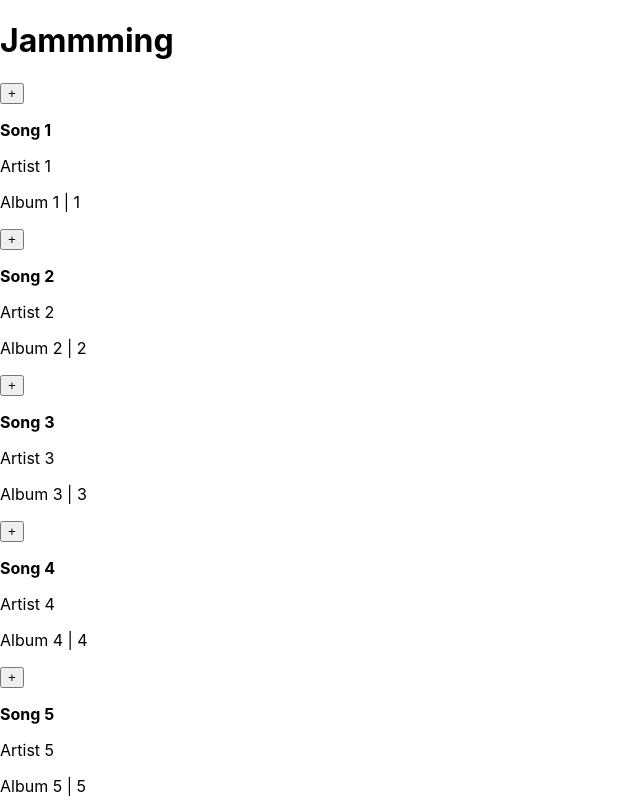
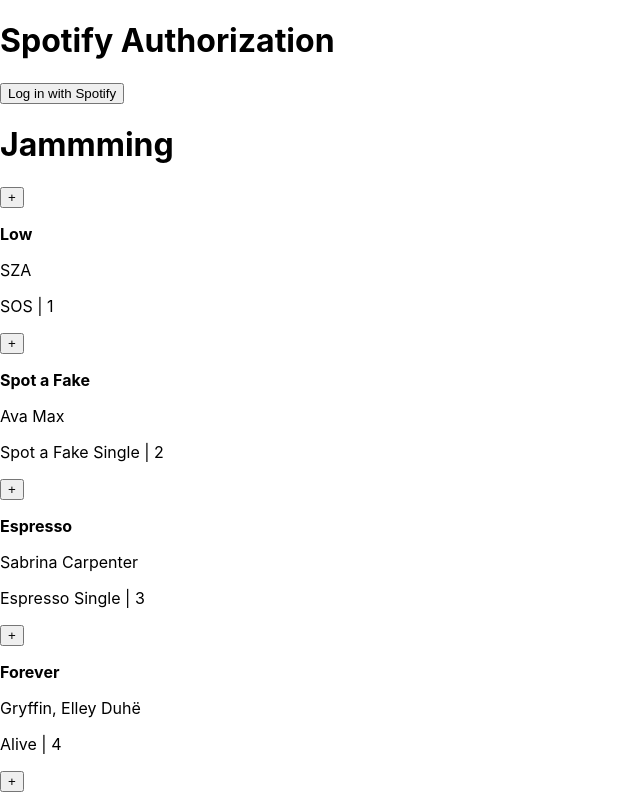
Before and after one commit to acwinters01/jammming, a React (Create React App) app: page / in a window 1280 px wide. Shown: the top 800 px of the page, without its empty margins (0-640 px from the left). Built offline with nearby package versions, Linux system fonts and the light colour scheme.

Commit message:
Adding Spotify Authorization functionality

```diff
--- a/package.json
+++ b/package.json
@@ -9,7 +9,8 @@
     "react": "^18.3.1",
     "react-dom": "^18.3.1",
     "react-scripts": "5.0.1",
-    "web-vitals": "^2.1.4"
+    "web-vitals": "^2.1.4",
+    "@babel/plugin-proposal-private-property-in-object":"7.21.11"
   },
   "scripts": {
     "start": "react-scripts start",
--- a/src/Components/App/App.js
+++ b/src/Components/App/App.js
@@ -1,20 +1,22 @@
 import React, {useCallback, useState} from 'react';
 import Tracklist from '../Tracklist/Tracklist';
 import Playlist from '../Playlist/Playlist';
-
+import Authorization from '../Authorization/Authorization';
 
 
 function App() {
   const [searchResults, setSearchResults] = useState([
-    { name: 'Song 1', artist: 'Artist 1', album: 'Album 1', id: 1 },
-    { name: 'Song 2', artist: 'Artist 2', album: 'Album 2', id: 2 },
-    { name: 'Song 3', artist: 'Artist 3', album: 'Album 3', id: 3 },
-    { name: 'Song 4', artist: 'Artist 4', album: 'Album 4', id: 4 },
-    { name: 'Song 5', artist: 'Artist 5', album: 'Album 5', id: 5 }
+    { name: 'Low', artist: 'SZA', album: 'SOS', uri: "7tYKF4w9nC0nq9CsPZTHyP", id: 1 },
+    { name: 'Spot a Fake', artist: 'Ava Max', album: 'Spot a Fake Single', uri: "1svpo8ORIHy4BdgicdyUjx", id: 2 },
+    { name: 'Espresso', artist: 'Sabrina Carpenter', album: 'Espresso Single', uri: "2qSkIjg1o9h3YT9RAgYN75", id: 3 },
+    { name: 'Forever', artist: 'Gryffin, Elley Duhë', album: 'Alive', uri: "14dLEccPdsIvZdaMfimZEt", id: 4 },
+    { name: 'Neva Play (feat. RM of BTS)', artist: 'Megan Thee Stallion', album: 'Neva Play Single', uri: "2ZqTbIID9vFPTXaGyzbb4q", id: 5 }
   ]);
 
   const [existingPlaylist, setExistingPlaylist] = useState([
-    { playlistName: 'New Verbose', tracks: [{name: 'Song 4', artist: 'Artist 4', id: 4}, {name: 'Song 5', artist: 'Artist 5', id: 5}] }
+    { playlistName: 'New Verbose',
+      tracks: [{name: 'Forever', artist: 'Gryffin, Elley Duhë', uri: "14dLEccPdsIvZdaMfimZEt", id: 4},
+               {name: 'Neva Play (feat. RM of BTS)', artist: 'Megan Thee Stallion', uri: "2ZqTbIID9vFPTXaGyzbb4q", id: 5}] }
   ]);
 
   const [newPlaylistTracks, setNewPlaylistTracks] = useState([]);
@@ -79,6 +81,11 @@
 
   return (
     <div>
+      <div>
+        <Authorization
+          tracks={searchResults}
+        />
+      </div>
       <h1>Jammming</h1>
       <Tracklist
         tracks={searchResults}
--- /dev/null
+++ b/src/Components/Authorization/Authorization.js
@@ -0,0 +1,136 @@
+import React, { useState, useEffect } from 'react';
+
+// Generate random string for code verifier
+const generateRandomString = (length) => {
+    const possible = 'ABCDEFGHIJKLMNOPQRSTUVWXYZabcdefghijklmnopqrstuvwxyz0123456789';
+    const values = crypto.getRandomValues(new Uint8Array(length));
+    return values.reduce((acc, x) => acc + possible[x % possible.length], "");
+}
+
+// Transform code verifier using SHA 256 algorithm. This value will be sent within user authorization request.
+const sha256 = async (plain) => {
+    const encode = new TextEncoder()
+    const data = encode.encode(plain)
+    return window.crypto.subtle.digest('SHA-256', data)
+}
+
+// Returns base64 representation of the digest from sha256
+const base64encode = (input) => {
+    return btoa(String.fromCharCode(...new Uint8Array(input)))
+        .replace(/=/g, '')
+        .replace(/\+/g, '-')
+        .replace(/\//g, '_');
+}
+
+// Request User Authorization
+const clientId = "6bc7dfe2ca024756bf79ff934bf15a0d";
+const redirectUri = 'http://localhost:3000'
+const scope = 'user-read-private user-read-email';
+
+
+export const initiateAuthorization = async() => {
+
+    alert('Initiating authorization...');
+
+    // Clear old tokens/verifiers
+    localStorage.removeItem('code_verifier');
+    localStorage.removeItem('access_token');
+
+    // Debugging -- Check if values were removed from storage
+    // const removedVerifier = localStorage.getItem('code_verifier');
+    // const removedToken = localStorage.getItem('access_token');
+    // alert('Code Verifier and Access Token removed from storage:', removedVerifier, removedToken);
+
+
+    const codeVerifier = generateRandomString(64);
+    localStorage.setItem('code_verifier', codeVerifier);
+
+    const hashed = await sha256(codeVerifier);
+    const codeChallenge = base64encode(hashed);
+
+    const authURL = new URL('https://accounts.spotify.com/authorize');
+    const params = {
+        response_type: 'code',
+        client_id: clientId,
+        scope,
+        code_challenge_method: 'S256',
+        code_challenge: codeChallenge,
+        redirect_uri: redirectUri,
+    }
+
+    authURL.search = new URLSearchParams(params).toString();
+    window.location.href = authURL.toString();
+}
+
+// Request an Access Token with a function
+export const getToken = async (code) => {
+    const url = 'https://accounts.spotify.com/api/token';
+    const codeVerifier = localStorage.getItem('code_verifier');
+
+    // Debugging
+    // console.log("Authorization Code:", code);
+    // console.log("Code Verifier:", codeVerifier);
+    // console.log("Redirect URI:", redirectUri);
+
+    const payload = {
+        method: 'POST',
+        headers: {
+            'content-type': 'application/x-www-form-urlencoded',
+        },
+        body: new URLSearchParams({
+            client_id: clientId,
+            grant_type: 'authorization_code',
+            code,
+            redirect_uri: redirectUri,
+            code_verifier: codeVerifier,
+        }),
+    };
+
+    try {
+        const response = await fetch(url, payload);
+        const data = await response.json();
+
+        // Debugging
+        // console.log('Full token response:', data);
+
+        if (data.access_token) {
+            console.log("Access Token:", data.access_token);
+            localStorage.setItem('access_token', data.access_token);
+        } else {
+            console.error('Failed to retrieve access token:', data);
+        }
+    } catch (error) {
+        console.error('Error fetching token:', error);
+    }
+};
+
+
+
+const Authorization = () => {
+    const [accessToken, setAccessToken] = useState('');
+
+    useEffect(() => {
+        const urlParams = new URLSearchParams(window.location.search);
+        const code = urlParams.get('code');
+        const existingToken = localStorage.getItem('access_token');
+
+        // Check if there's already an access token.
+        if (code && !existingToken) {
+            getToken(code);
+
+        } else if (existingToken) {
+            setAccessToken(existingToken)
+        }
+
+    }, []);
+
+    return (
+        <div>
+            <h1>Spotify Authorization</h1>
+            {!accessToken && <button onClick={initiateAuthorization}>Log in with Spotify</button>}
+            {accessToken && <button onClick={() => alert("You are already logged in!")}>You are logged in!</button>}
+        </div>
+    );
+};
+
+export default Authorization;
--- a/src/Components/Playlist/CustomPlaylist.js
+++ b/src/Components/Playlist/CustomPlaylist.js
@@ -27,6 +27,8 @@
             setIsEditingName(false);
         }
 
+
+
         return (
             <div>
                 {/* Creates a Div for Editing Custom Playlists*/}
@@ -52,6 +54,7 @@
                             playlistTracks={props.tracksEdited}
                         />
                         <button onClick={handleSavingEditedPlaylist}>Save</button>
+
                     </div>
                 )}
             </div>
--- a/src/Components/Playlist/Playlist.js
+++ b/src/Components/Playlist/Playlist.js
@@ -1,6 +1,7 @@
 import React, { useCallback, useState } from 'react';
 import TrackList from '../Tracklist/Tracklist';
 import CustomPlaylist from './CustomPlaylist';
+import Authorization from '../Authorization/Authorization';
 
 export default function Playlist(props) {
     const [selectedPlaylist, setSelectedPlaylist] = useState(null);
@@ -16,6 +17,27 @@
     const handleEditTracks = (index) => {
         setSelectedPlaylist(index);
         setTracksEdited(props.existingPlaylist[index].tracks);
+    }
+
+    const transferToSpotify = () => {
+        const spotifyUris = ["7tYKF4w9nC0nq9CsPZTHyP", "1svpo8ORIHy4BdgicdyUjx", "2qSkIjg1o9h3YT9RAgYN75",
+            "14dLEccPdsIvZdaMfimZEt", "2ZqTbIID9vFPTXaGyzbb4q"];
+
+            <Authorization
+                setUrlToFetch={"7tYKF4w9nC0nq9CsPZTHyP"}/>
+         // Create a Playlist --POST /users/{playlist_id}/tracks --
+                // (name: (input value))
+
+
+         /* Add items to Playlist: --POST /playlists/{user_id}/playlists--
+                (playlist_id: get spotifyID of playlist,
+                BODY
+                position(index),
+                uris(string) - comma-separated lit of spotify uris of tracks,
+          EX)
+            uris=spotify:track:4iV5W9uYEdYUVa79Axb7Rh,
+            spotify:track:1301WleyT98MSxVHPZCA6M,
+            spotify:episode:512ojhOuo1ktJprKbVcKyQ*/
     }
 
     return (
@@ -47,6 +69,7 @@
                         </ul>
                     </div>
                 ))}
+                <button onClick={transferToSpotify}>Save On Spotify</button>
             </div>
             <CustomPlaylist
                 selectedPlaylist={selectedPlaylist}
```
Also changed, not shown: src/Components/Authorization/Requests.js (added, +23 -0 lines).
